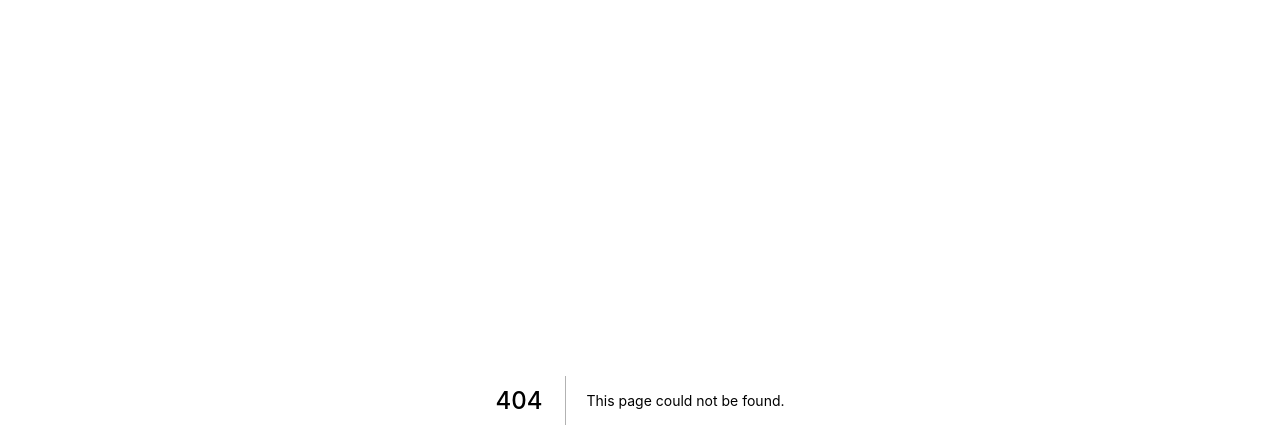
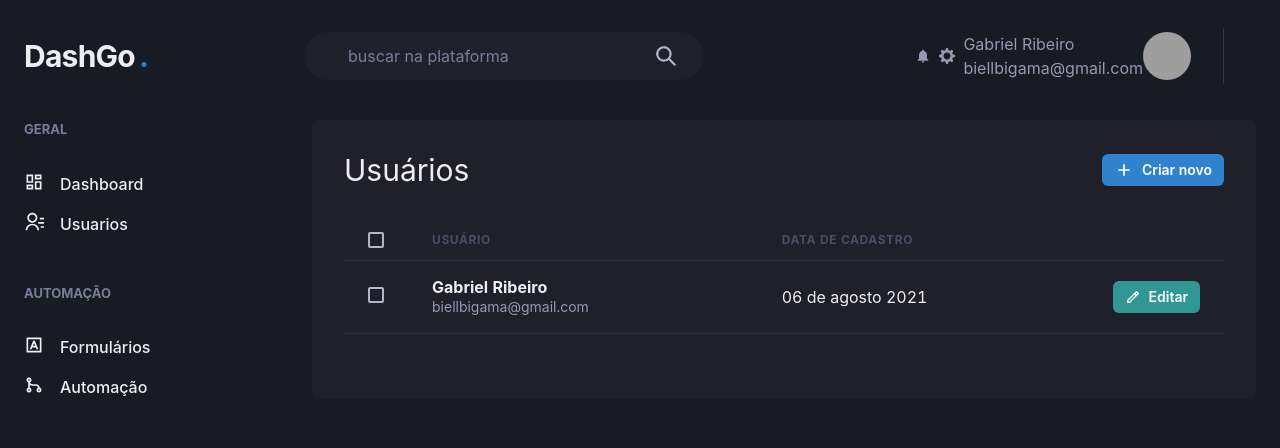
Before and after one commit to Stealty/dashgo, a Next.js app: page /users in a window 1280 px wide. Before the commit this address had no page. Shown: the top 448 px of the page. Built offline with nearby package versions, Linux system fonts and the light colour scheme; grey boxes are pictures that could not be loaded.

Commit message:
feat/page user list

```diff
--- /dev/null
+++ b/src/pages/users/index.tsx
@@ -0,0 +1,86 @@
+import {
+  Box,
+  Button,
+  Checkbox,
+  Flex,
+  Heading,
+  Icon,
+  Table,
+  Tbody,
+  Td,
+  Text,
+  Th,
+  Thead,
+  Tr,
+} from "@chakra-ui/react";
+import { RiAddLine, RiPencilLine } from "react-icons/ri";
+import { Header } from "../../components/Header";
+import Sidebar from "../../components/Sidebar";
+
+export default function UserList() {
+  return (
+    <Box>
+      <Header />
+      <Flex w="100%" my="6" maxWidth={1480} mx="auto" px="6">
+        <Sidebar />
+        <Box flex="1" borderRadius={8} p="8" bg="gray.800">
+          <Flex mb="8" justify="space-between" align="center">
+            <Heading size="lg" fontWeight="normal">
+              Usuários
+            </Heading>
+
+            <Button
+              as="a"
+              size="sm"
+              fontSize="sm"
+              colorScheme="blue"
+              leftIcon={<Icon as={RiAddLine} fontSize="20" />}
+            >
+              Criar novo
+            </Button>
+          </Flex>
+
+          <Table colorScheme="whiteAlpha">
+            <Thead>
+              <Tr>
+                <Th px="6" color="gray.300" w="8">
+                  <Checkbox colorScheme="blue" />
+                </Th>
+                <Th>Usuário</Th>
+                <Th>Data de cadastro</Th>
+                <Th w="8"></Th>
+              </Tr>
+            </Thead>
+            <Tbody>
+              <Tr>
+                <Td px="6">
+                  <Checkbox colorScheme="blue" />
+                </Td>
+                <Td>
+                  <Box>
+                    <Text fontWeight="bold">Gabriel Ribeiro</Text>
+                    <Text fontSize="sm" color="gray.300">
+                      biellbigama@gmail.com
+                    </Text>
+                  </Box>
+                </Td>
+                <Td>06 de agosto 2021</Td>
+                <Td>
+                  <Button
+                    as="a"
+                    size="sm"
+                    fontSize="sm"
+                    colorScheme="teal"
+                    leftIcon={<Icon as={RiPencilLine} fontSize="16" />}
+                  >
+                    Editar
+                  </Button>
+                </Td>
+              </Tr>
+            </Tbody>
+          </Table>
+        </Box>
+      </Flex>
+    </Box>
+  );
+}
```
